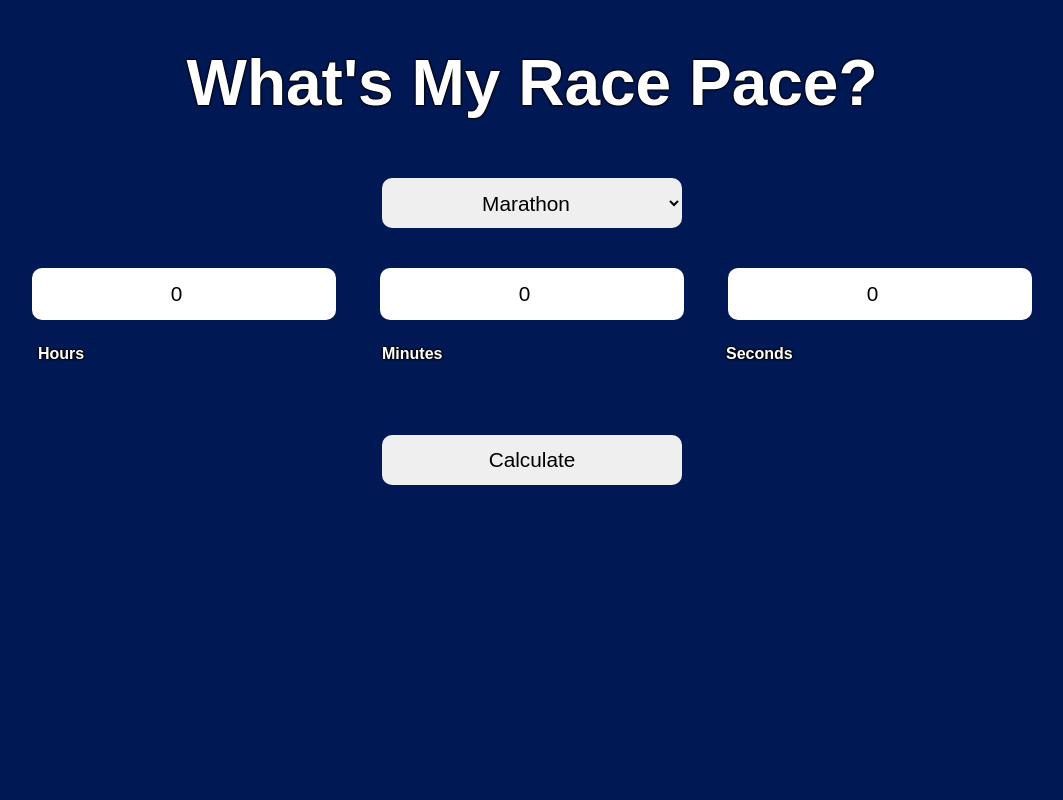
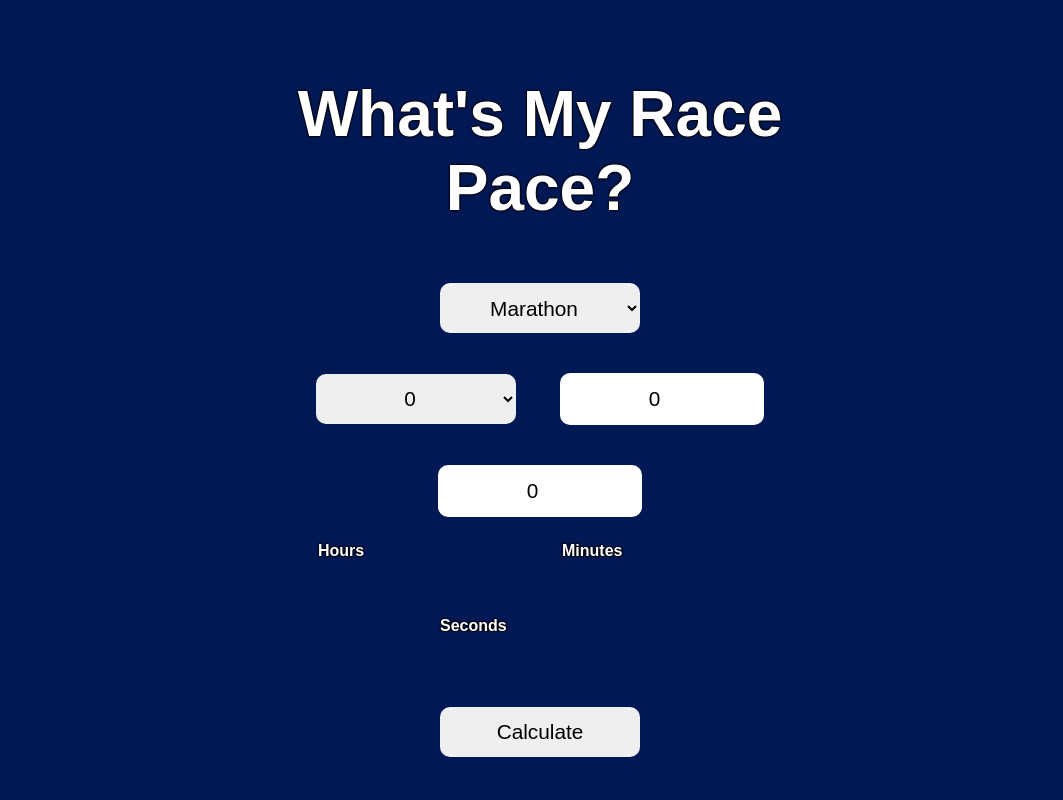
Before and after one commit to nickxscott/WhatsMyRacePace, a Flask app: page / in a window 1280 px wide. Shown: the whole page, without its empty margins (108-1171 px from the left). Run offline with Flask 2, Linux system fonts and the light colour scheme.

Commit message:
updates to CSS and adding dropdown menu to hour field

```diff
--- a/static/css/main.css
+++ b/static/css/main.css
@@ -1,5 +1,11 @@
-body {background-color:  #001954;
-text-align:  center;
+body {
+	background-color:  #001954;
+	text-align:  center;
+	position: absolute;
+  	top: 50%;
+  	left: 50%;
+  	-ms-transform: translate(-50%, -50%);
+  	transform: translate(-50%, -50%);
 }
 p{
 	color: white;
@@ -10,7 +16,7 @@ p{
 	text-shadow: 0 0 2px black, 0 0 2px black, 0 0 2px black, 0 0 2px black;
 }
 select{
-	width:  300px;
+	width:  200px;
 	height:  50px;
 	margin:  20px;
 	border: none;
@@ -20,7 +26,7 @@ select{
 	font-size:  1.3em;
 }
 input{
-	width:  300px;
+	width:  200px;
 	height:  50px;
 	margin:  20px;
 	border: none;
@@ -31,7 +37,7 @@ input{
 }
 label{
 	color: white;
-	width:  300px;
+	width:  200px;
 	height:  50px;
 	margin-top:  5px;
 	margin-bottom: 20px;
@@ -45,3 +51,8 @@ label{
 	font-weight: bold;
 	text-shadow: 0 0 2px black, 0 0 2px black, 0 0 2px black, 0 0 2px black;
 }
+div {
+	text-align:  center;
+
+  	position: relative;
+}
--- a/templates/index.html
+++ b/templates/index.html
@@ -6,6 +6,7 @@
     <link rel="stylesheet"  href="{{
       url_for('static', filename='css/main.css')}}">
 </head>
+<div class="container">
 <body>
    <br>
    <form action="MyRacePace" method="post">
@@ -21,9 +22,16 @@
          <option value="3.1">5K</option>
       </select>
       <br>
-      <input type="number" name="hour" required value="0">
-      <input type="number" name="minutes" required value="0">
-      <input type="number" name="seconds" required value="0"><br>
+      <select type= "number" name="hour" required value="0">
+         <option value="0">0</option>
+         <option value="1">1</option>
+         <option value="2">2</option>
+         <option value="3">3</option>
+         <option value="5">5</option>
+         <option value="6">6</option>
+      </select>
+      <input type="number" name="minutes" required value="0" min="0">
+      <input type="number" name="seconds" required value="0" min="0"><br>
       <label for="hour">Hours</label>
       <label for="minutes">Minutes</label>
       <label for="seconds">Seconds</label>
@@ -31,4 +39,5 @@
       <input type="submit" value="Calculate" id="calculate">
    </form>
 </body>
+</div>
 </html>
```
